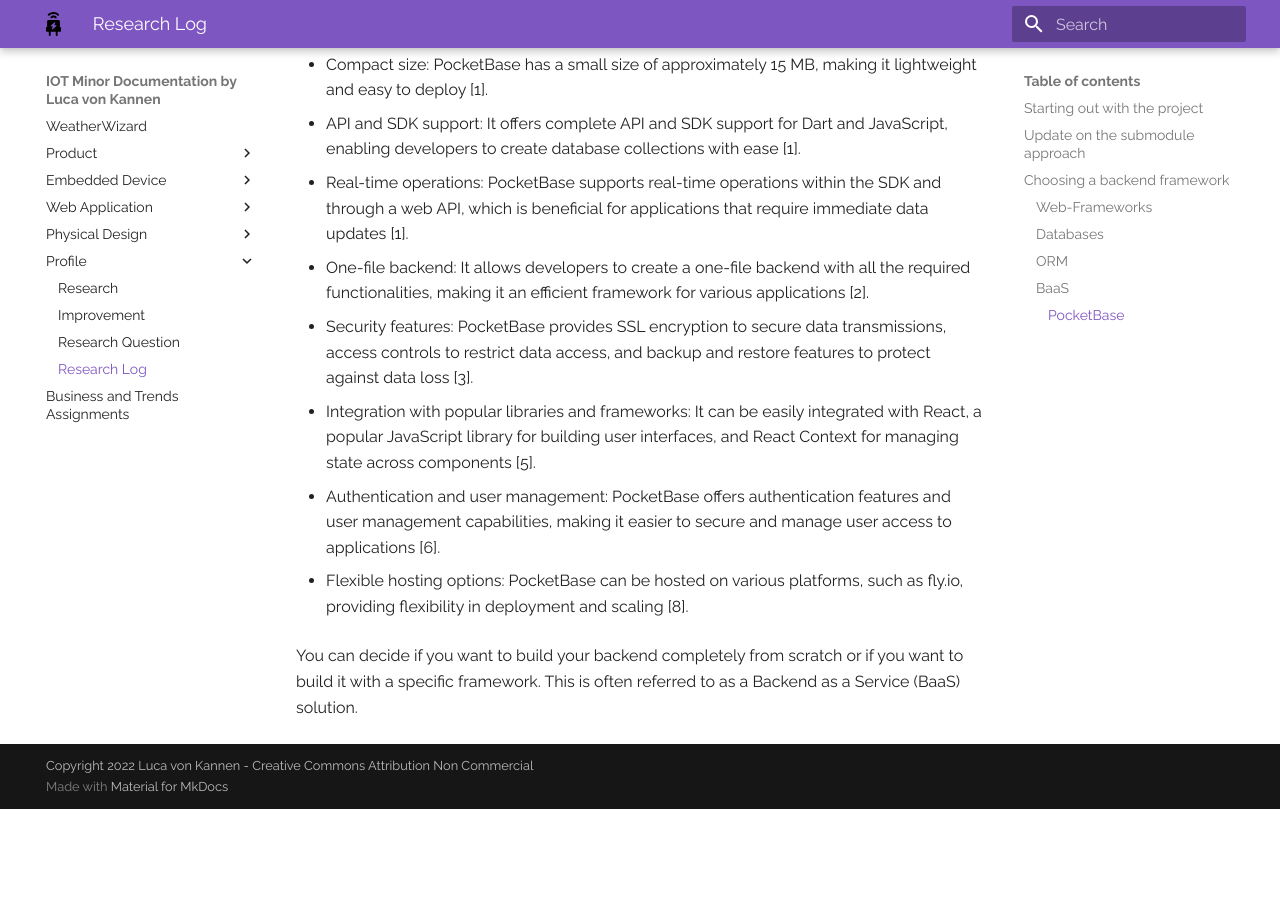
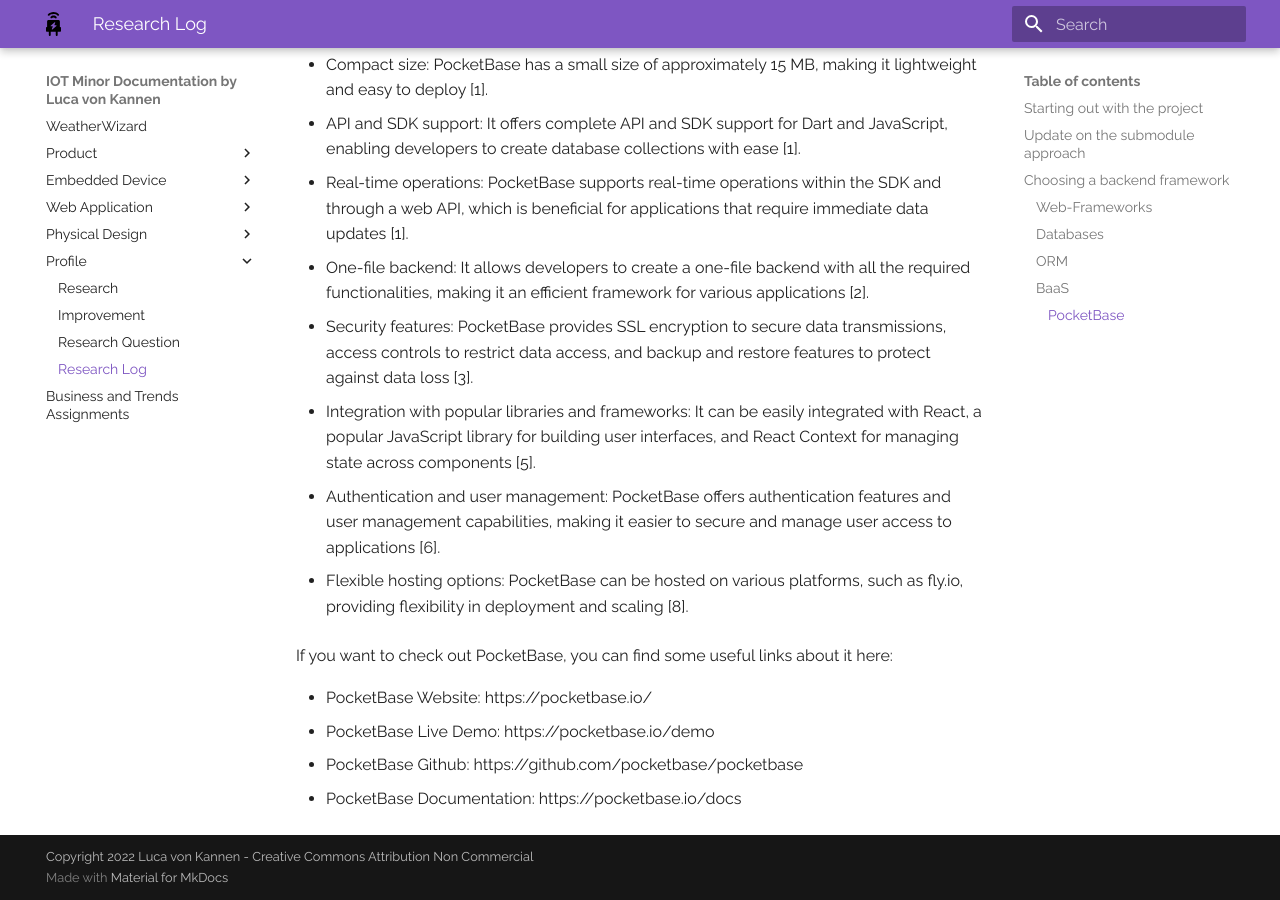
Before and after one commit to lv042/Weather-Wizard, an MkDocs documentation site: the page built from docs/research_log.md, in a window 1280 px wide and 900 px high, scrolled down 2829 px. Built offline with MkDocs 1.6.1 and Material for MkDocs 9.7.7, drawn with Linux system fonts in a browser that asks for light colours; before the commit the page ends 3638 px from its top, so only the background shows below that.

Commit message:
Added information about PocketBase to docs

```diff
--- a/docs/research_log.md
+++ b/docs/research_log.md
@@ -105,16 +105,9 @@
 
 - Flexible hosting options: PocketBase can be hosted on various platforms, such as fly.io, providing flexibility in deployment and scaling [8].
 
+If you want to check out PocketBase, you can find some useful links about it here:
 
-
-
-
-
-
-
-
-
-
-
-You can decide if you want
-to build your backend completely from scratch or if you want to build it with a specific framework. This is often referred to as a Backend as a Service (BaaS) solution.
+- PocketBase Website: https://pocketbase.io/
+- PocketBase Live Demo: https://pocketbase.io/demo
+- PocketBase Github: https://github.com/pocketbase/pocketbase
+- PocketBase Documentation: https://pocketbase.io/docs
```
